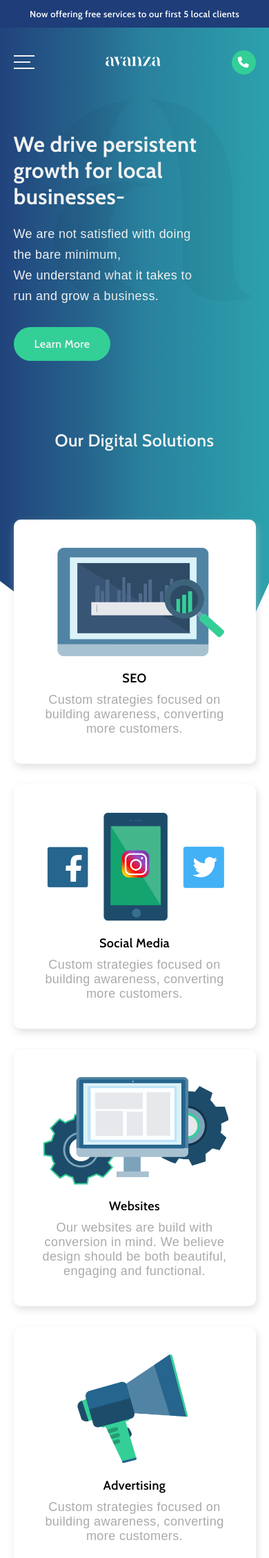
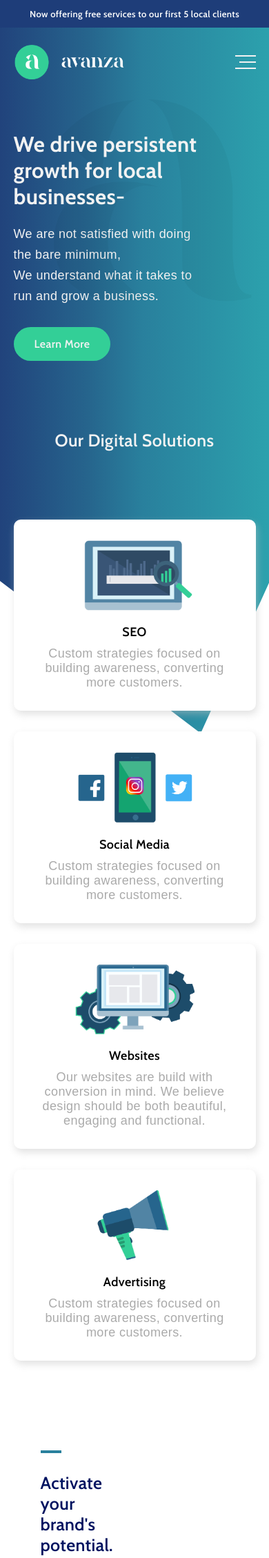
Before and after one commit to itacamba/avanza, a PHP site: page / in a window 390 px wide. Shown: the top 2258 px of the page at 69% size. Run offline with PHP 8.4, Linux system fonts and the light colour scheme; some libraries are stand-ins or nearby versions; some web fonts are replaced.

Commit message:
changed mobile menu orientation, logo is now lef, menu-icon is right

```diff
--- a/animations.css
+++ b/animations.css
@@ -60,6 +60,6 @@
     animation-duration: 1s;
 }
 #menu-icon{
-    animation: slideInLeft;
+    animation: slideInRight;
     animation-duration: 1s;
 }
--- a/index.php
+++ b/index.php
@@ -33,12 +33,6 @@
     </div>
     <div id="main-banner">
         <header>
-            <div id="call-to-action">
-                <a href="tel:5719829406"><i class="fas fa-phone"></i></a>
-            </div>
-            <div class="logo-mobile">
-                <img src="./images/avanza.png" alt="">
-            </div>
             <div class="logo">
               <img src="./images/logo.png" alt="">
             </div>
--- a/styles.css
+++ b/styles.css
@@ -79,9 +79,7 @@ header{
 #call-to-action{
     display: none;
 }
-.logo-mobile{
-    display: none;
-}
+
 .logo{
     width: 160px;
     opacity: 0;/* this allows animation to work */
@@ -94,6 +92,7 @@ header{
     display: flex;
     flex-direction: column;
     justify-content: space-between;
+    align-items: flex-end;
     width: 30px;
     height: 20px;
     cursor: pointer;
@@ -282,7 +281,7 @@ header{
     margin: 0 auto;
     padding: 100px 0;
     padding-bottom: 80px;
-    background-color: #f1f1f1;
+    background-color: #eeeeee;
     text-align: center;
 }
 #process h1{
@@ -889,9 +888,7 @@ footer{
     }
 }
 @media screen and (max-width: 840px){
-    header{
-        flex-direction: row-reverse;
-    }
+
     #call-to-action{
         display: block;
         width: 35px;
@@ -905,16 +902,6 @@ footer{
         line-height: 35px;
         text-align: center;
         color: #ffffff;
-    }
-    .logo{
-        display: none;
-    }
-    .logo-mobile{
-        display: block;
-        width: 139px;
-    }
-    .logo-mobile img{
-        width: 100%;
     }
     #menu-icon{
         display: flex;
@@ -931,14 +918,14 @@ footer{
         display: flex;
         flex-direction: column;
         top: 0;
-        left: 0;
+        right: 0;
         background: rgba(242, 242, 242, 1);
         z-index: 10000;
         padding-bottom: 20px;
         transition:1s;
         -webkit-transition:1s;
         -moz-transition:1s;
-        transform: translateX(-120%);
+        transform: translateX(120%);
 
     }
     #mobile-nav.slide-right{
@@ -1007,9 +994,7 @@ footer{
         margin-top: 0;
         line-height: 30px;
     }
-    /* #banner-content > a {
-        margin-top: 30px;
-    } */
+
     #big-a {
         width: 300px;
     }
@@ -1025,6 +1010,10 @@ footer{
     }
     .service{
         width: 40%;
+        padding: 30px;
+    }
+    .service-img{
+        width: 60%;
     }
     /* process */
     #process > p{
@@ -1084,9 +1073,6 @@ footer{
     #mobile-nav{
         width: 70%;
     }
-    .logo-mobile{
-        width: 80px;
-    }
     #services{
         margin-top: -550px;
         padding-top: 100px; /* Necessary for the smooth scroll*/
@@ -1124,7 +1110,7 @@ footer{
         width: 82%;
     }
     .each-process-content p {
-        text-align: justify;
+        text-align: left;
     }
     .testimonial{
         width: 95%;
```
